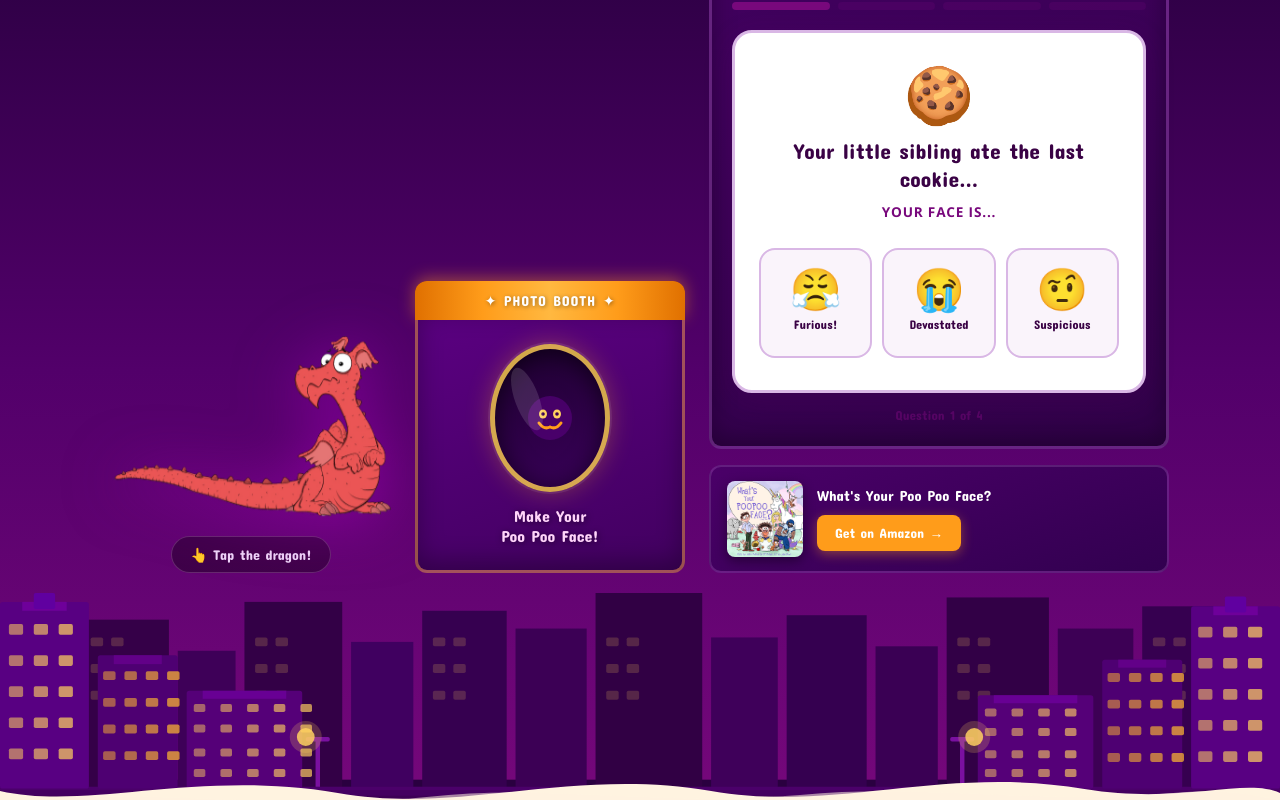
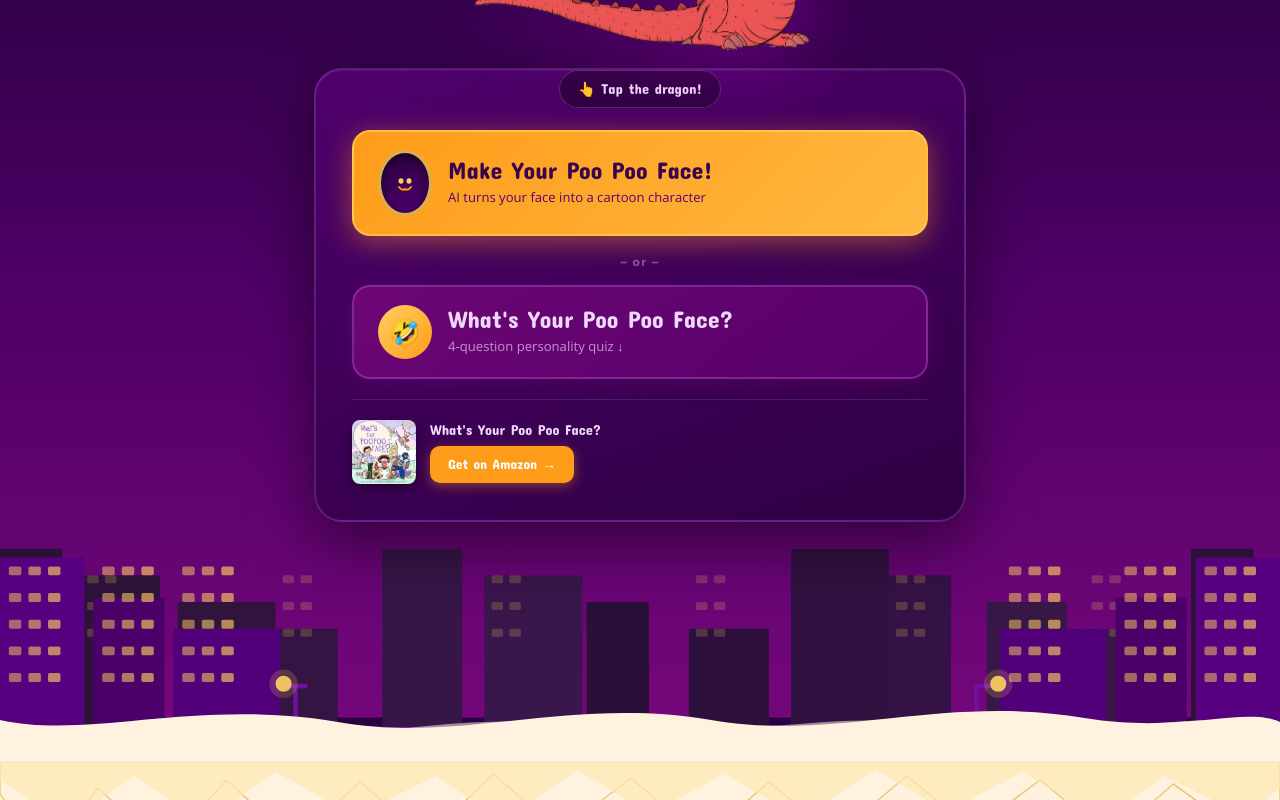
Before and after one commit to zpphillips-star/familyfables, a Next.js app: page / in a window 1280 px wide. Shown: the part 3160-3960 px from the top of the page. Built offline with nearby package versions, Linux system fonts and the light colour scheme.

Commit message:
Dragon's Town: overlapping hero-style layout + flux/dev model + Uint8Array CDN upload fix

```diff
--- a/app/page.tsx
+++ b/app/page.tsx
@@ -730,6 +730,7 @@ function ZoneDragonTown() {
   const [dragonEmoji, setDragonEmoji] = useState<string | null>(null);
   const [emojiKey, setEmojiKey] = useState(0);
   const [cameraOpen, setCameraOpen] = useState(false);
+  const [quizOpen, setQuizOpen] = useState(false);
   const FACES = ['😤','😂','😳','😬','🤨','😈','🤩','😭','🤔','🥹','😝','🤯'];
 
   const tapDragon = () => {
@@ -743,7 +744,8 @@ function ZoneDragonTown() {
     <section id="dragon" style={{
       background: 'linear-gradient(180deg, #160025 0%, #2e0045 25%, #52006a 60%, #78087c 100%)',
       position: 'relative', minHeight: '100vh', overflow: 'hidden',
-      paddingTop: '80px', paddingBottom: '260px',
+      paddingTop: '80px', paddingBottom: '240px',
+      display: 'flex', flexDirection: 'column', alignItems: 'center',
     }}>
 
       {/* Stars */}
@@ -766,146 +768,90 @@ function ZoneDragonTown() {
         pointerEvents: 'none',
       }}/>
 
-      {/* Back city layer — distant, darker */}
+      {/* Back city */}
       <div aria-hidden="true" style={{ position: 'absolute', bottom: 0, left: 0, right: 0, pointerEvents: 'none' }}>
-        <svg viewBox="0 0 1440 360" preserveAspectRatio="xMidYMax meet"
-          style={{ display: 'block', width: '100%', height: 'clamp(220px, 30vw, 360px)' }}>
-          {/* Ground */}
-          <rect x="0" y="300" width="1440" height="60" fill="#2a0040"/>
-          {/* Far buildings */}
-          <rect x="0"   y="160" width="80"  height="200" fill="#3a0052"/>
-          <rect x="90"  y="120" width="100" height="240" fill="#350048"/>
-          <rect x="200" y="155" width="65"  height="205" fill="#3e0058"/>
-          <rect x="275" y="100" width="110" height="260" fill="#330046"/>
-          <rect x="395" y="145" width="70"  height="215" fill="#400060"/>
-          <rect x="475" y="110" width="95"  height="250" fill="#360050"/>
-          <rect x="580" y="130" width="80"  height="230" fill="#3c0055"/>
-          <rect x="670" y="90"  width="120" height="270" fill="#310044"/>
-          <rect x="800" y="140" width="75"  height="220" fill="#3f005a"/>
-          <rect x="885" y="115" width="90"  height="245" fill="#350050"/>
-          <rect x="985" y="150" width="70"  height="210" fill="#3a0054"/>
-          <rect x="1065" y="95" width="115" height="265" fill="#320046"/>
-          <rect x="1190" y="130" width="85" height="230" fill="#3d0055"/>
-          <rect x="1285" y="105" width="100" height="255" fill="#360050"/>
-          <rect x="1395" y="155" width="45" height="205" fill="#3c0058"/>
-          {/* Dim far windows */}
-          {[90,275,475,670,1065,1285].flatMap((bx, bi) => [
-            [bx+12, 140],[bx+35, 140],[bx+12, 170],[bx+35, 170],[bx+12, 200],[bx+35, 200],
-          ].map(([wx,wy], wi) => (
-            <rect key={`bw${bi}${wi}`} x={wx} y={wy} width="14" height="10" rx="2" fill="#ffd060" opacity="0.18"/>
-          )))}
+        <svg viewBox="0 0 1440 320" preserveAspectRatio="xMidYMax meet"
+          style={{ display: 'block', width: '100%', height: 'clamp(200px, 28vw, 320px)' }}>
+          <rect x="0" y="270" width="1440" height="50" fill="#2a0040"/>
+          {[0,90,200,310,430,545,660,775,890,1000,1110,1220,1340].map((bx, i) => (
+            <rect key={i} x={bx} y={80 + (i%4)*30} width={70+(i%3)*20} height={240-(i%4)*30} fill={`hsl(280,${50+i%10}%,${14+i%6}%)`} rx="2"/>
+          ))}
+          {[90,310,545,775,1000,1220].flatMap((bx, bi) =>
+            [[bx+8,110],[bx+28,110],[bx+8,140],[bx+28,140],[bx+8,170],[bx+28,170]].map(([wx,wy],wi) => (
+              <rect key={`${bi}${wi}`} x={wx} y={wy} width="13" height="9" rx="2" fill="#ffd060" opacity="0.2"/>
+            ))
+          )}
         </svg>
       </div>
 
-      {/* Front city layer — closer, more detail, glowing windows */}
+      {/* Front city with street */}
       <div aria-hidden="true" style={{ position: 'absolute', bottom: 0, left: 0, right: 0, pointerEvents: 'none' }}>
-        <svg viewBox="0 0 1440 300" preserveAspectRatio="xMidYMax meet"
-          style={{ display: 'block', width: '100%', height: 'clamp(180px, 26vw, 300px)' }}>
-          {/* Street */}
-          <rect x="0" y="248" width="1440" height="52" fill="#3d0055"/>
-          <rect x="0" y="248" width="1440" height="4"  fill="#5a0080" opacity="0.5"/>
-          {/* Sidewalk line */}
-          <rect x="0" y="252" width="1440" height="6" fill="#4a0068" opacity="0.6"/>
-
-          {/* Building L1 — tall tower */}
-          <rect x="0"   y="40"  width="100" height="210" fill="#580082" rx="3"/>
-          <rect x="25"  y="40"  width="50"  height="10"  fill="#6e009a"/>
-          <rect x="38"  y="30"  width="24"  height="18"  fill="#6000a0" rx="2"/>
-          {[65,100,135,170,205].flatMap((wy, ri) => [10,38,66].map((wx, ci) => (
-            <rect key={`l1${ri}${ci}`} x={wx} y={wy} width="16" height="12" rx="2"
-              fill="#ffd060" opacity={0.55 + ci * 0.08}/>
-          )))}
-
-          {/* Building L2 — medium */}
-          <rect x="110" y="100" width="90"  height="150" fill="#4e0072" rx="3"/>
-          <rect x="128" y="100" width="54"  height="10"  fill="#620088"/>
-          {[118,148,178,208].flatMap((wy, ri) => [116,140,164,188].map((wx, ci) => (
-            <rect key={`l2${ri}${ci}`} x={wx} y={wy} width="14" height="10" rx="2"
-              fill="#ffb830" opacity={0.5 + ci * 0.07}/>
-          )))}
-
-          {/* Building L3 — wide squat */}
-          <rect x="210" y="140" width="130" height="110" fill="#550078" rx="3"/>
-          <rect x="228" y="140" width="94"  height="9"   fill="#680094"/>
-          {[155,178,205,228].flatMap((wy, ri) => [218,248,278,308,338].map((wx, ci) => (
-            <rect key={`l3${ri}${ci}`} x={wx} y={wy} width="13" height="9" rx="2"
-              fill="#ffd060" opacity={0.48 + ci * 0.05}/>
-          )))}
-
+        <svg viewBox="0 0 1440 280" preserveAspectRatio="xMidYMax meet"
+          style={{ display: 'block', width: '100%', height: 'clamp(180px, 24vw, 280px)' }}>
+          <rect x="0" y="240" width="1440" height="40" fill="#3d0055"/>
+          <rect x="0" y="240" width="1440" height="5" fill="#5a0080" opacity="0.6"/>
+          {/* Buildings L */}
+          <rect x="0"   y="50"  width="95"  height="190" fill="#560080" rx="2"/>
+          <rect x="105" y="95"  width="80"  height="145" fill="#4a0068" rx="2"/>
+          <rect x="195" y="130" width="120" height="110" fill="#52007a" rx="2"/>
+          {[0,105,195].flatMap((bx,bi) => [60,90,120,150,180].flatMap((wy,ri) =>
+            [bx+10,bx+32,bx+54].map((wx,ci) =>
+              wx < bx + (bi===2?110:bi===1?70:85) ? (
+                <rect key={`lb${bi}${ri}${ci}`} x={wx} y={wy} width="14" height="10" rx="2" fill="#ffd060" opacity={0.5+ci*0.07}/>
+              ) : null
+            )
+          ))}
           {/* Street lamp L */}
-          <rect x="355" y="192" width="5" height="56" fill="#7a10a0"/>
-          <rect x="344" y="192" width="27" height="5" rx="2" fill="#7a10a0"/>
-          <circle cx="344" cy="192" r="10" fill="#ffd060" opacity="0.85"/>
-          <circle cx="344" cy="192" r="18" fill="#ffd060" opacity="0.2"/>
-
-          {/* Building R1 — mirror tall tower */}
-          <rect x="1340" y="45"  width="100" height="205" fill="#580082" rx="3"/>
-          <rect x="1365" y="45"  width="50"  height="10"  fill="#6e009a"/>
-          <rect x="1378" y="34"  width="24"  height="18"  fill="#6000a0" rx="2"/>
-          {[68,103,138,173,208].flatMap((wy, ri) => [1348,1376,1404].map((wx, ci) => (
-            <rect key={`r1${ri}${ci}`} x={wx} y={wy} width="16" height="12" rx="2"
-              fill="#ffd060" opacity={0.55 + ci * 0.08}/>
-          )))}
-
-          {/* Building R2 */}
-          <rect x="1240" y="105" width="90"  height="145" fill="#4e0072" rx="3"/>
-          <rect x="1258" y="105" width="54"  height="9"   fill="#620088"/>
-          {[120,150,180,210].flatMap((wy, ri) => [1246,1270,1294,1318].map((wx, ci) => (
-            <rect key={`r2${ri}${ci}`} x={wx} y={wy} width="14" height="10" rx="2"
-              fill="#ffb830" opacity={0.5 + ci * 0.07}/>
-          )))}
-
-          {/* Building R3 — wide squat */}
-          <rect x="1100" y="145" width="130" height="105" fill="#550078" rx="3"/>
-          <rect x="1118" y="145" width="94"  height="9"   fill="#680094"/>
-          {[160,182,207,228].flatMap((wy, ri) => [1108,1138,1168,1198].map((wx, ci) => (
-            <rect key={`r3${ri}${ci}`} x={wx} y={wy} width="13" height="9" rx="2"
-              fill="#ffd060" opacity={0.48 + ci * 0.05}/>
-          )))}
-
+          <rect x="330" y="192" width="5" height="48" fill="#7010a0"/>
+          <rect x="319" y="192" width="27" height="5" rx="2" fill="#7010a0"/>
+          <circle cx="319" cy="192" r="9" fill="#ffd060" opacity="0.9"/>
+          <circle cx="319" cy="192" r="16" fill="#ffd060" opacity="0.18"/>
+          {/* Buildings R */}
+          <rect x="1345" y="50"  width="95"  height="190" fill="#560080" rx="2"/>
+          <rect x="1255" y="95"  width="80"  height="145" fill="#4a0068" rx="2"/>
+          <rect x="1125" y="130" width="120" height="110" fill="#52007a" rx="2"/>
+          {[1345,1255,1125].flatMap((bx,bi) => [60,90,120,150,180].flatMap((wy,ri) =>
+            [bx+10,bx+32,bx+54].map((wx,ci) =>
+              wx < bx + (bi===2?110:bi===1?70:85) ? (
+                <rect key={`rb${bi}${ri}${ci}`} x={wx} y={wy} width="14" height="10" rx="2" fill="#ffd060" opacity={0.5+ci*0.07}/>
+              ) : null
+            )
+          ))}
           {/* Street lamp R */}
-          <rect x="1080" y="192" width="5" height="56" fill="#7a10a0"/>
-          <rect x="1069" y="192" width="27" height="5" rx="2" fill="#7a10a0"/>
-          <circle cx="1096" cy="192" r="10" fill="#ffd060" opacity="0.85"/>
-          <circle cx="1096" cy="192" r="18" fill="#ffd060" opacity="0.2"/>
+          <rect x="1096" y="192" width="5" height="48" fill="#7010a0"/>
+          <rect x="1096" y="192" width="27" height="5" rx="2" fill="#7010a0"/>
+          <circle cx="1123" cy="192" r="9" fill="#ffd060" opacity="0.9"/>
+          <circle cx="1123" cy="192" r="16" fill="#ffd060" opacity="0.18"/>
         </svg>
       </div>
 
-      {/* ── Content ───────────────────────────────────────────────────────────── */}
-      <div style={{ maxWidth: '1240px', margin: '0 auto', padding: '0 24px', position: 'relative', zIndex: 2 }}>
+      {/* ── Content — stacked like hero, dragon overlapping into activities ── */}
+      <div style={{ position: 'relative', zIndex: 2, width: '100%', maxWidth: '700px', padding: '0 24px', display: 'flex', flexDirection: 'column', alignItems: 'center' }}>
+
         <Reveal>
           <h2 style={{
-            fontFamily: FF, fontSize: 'clamp(2.6rem, 7vw, 5rem)',
-            color: '#ffffff', textAlign: 'center', marginBottom: '48px',
-            textShadow: '3px 3px 0 rgba(0,0,0,0.3)',
+            fontFamily: FF, fontSize: 'clamp(2.6rem, 8vw, 5rem)',
+            color: '#ffffff', textAlign: 'center', marginBottom: '0',
+            textShadow: '3px 3px 0 rgba(0,0,0,0.35)',
           }}>
             The Dragon&apos;s Town
           </h2>
         </Reveal>
 
-        {/* Three storefronts on the same street */}
-        <div style={{
-          display: 'flex', gap: '24px', flexWrap: 'wrap',
-          alignItems: 'flex-end', justifyContent: 'center',
-        }}>
-
-          {/* ── DRAGON CORNER ── */}
-          <Reveal delay={80}>
-            <div style={{ display: 'flex', flexDirection: 'column', alignItems: 'center' }}>
-              {/* Speech bubble */}
-              <div style={{ position: 'relative', marginBottom: '8px' }}>
+        {/* Dragon — large and central, overlaps down into the activity area */}
+        <Reveal delay={80} style={{ position: 'relative', marginBottom: '-40px', zIndex: 4 }}>
+          <div style={{ position: 'relative', display: 'flex', flexDirection: 'column', alignItems: 'center' }}>
             {dragonEmoji && (
               <div key={emojiKey} style={{
-                    position: 'absolute', top: '-96px', left: '50%', transform: 'translateX(-50%)',
+                position: 'absolute', top: '-80px', left: '50%', transform: 'translateX(-50%)',
                 zIndex: 10, pointerEvents: 'none',
                 animation: 'popIn 0.35s cubic-bezier(.175,.885,.32,1.275) both',
               }}>
                 <div style={{
-                      background: 'white', borderRadius: '50%', width: '80px', height: '80px',
+                  background: 'white', borderRadius: '50%', width: '76px', height: '76px',
                   display: 'flex', alignItems: 'center', justifyContent: 'center',
-                      fontSize: '3rem', boxShadow: '0 6px 24px rgba(0,0,0,0.3)',
+                  fontSize: '2.8rem', boxShadow: '0 6px 24px rgba(0,0,0,0.3)',
                 }}>{dragonEmoji}</div>
-                    {/* Bubble tail */}
                 <div style={{
                   position: 'absolute', bottom: '-10px', left: '50%', transform: 'translateX(-50%)',
                   width: 0, height: 0,
@@ -921,150 +867,133 @@ function ZoneDragonTown() {
               style={{
                 cursor: 'pointer', outline: 'none',
                 animation: 'floatBob 5s ease-in-out infinite 0.3s',
-                    filter: 'drop-shadow(0 6px 30px rgba(180,0,200,0.5))',
+                filter: 'drop-shadow(0 6px 40px rgba(200,0,220,0.45))',
               }}
             >
               <Image
                 src="/images/originals/poo-poo-dragon-flipped.png"
-                    alt="Poo Poo Dragon" width={260} height={260}
-                    style={{ width: 'clamp(180px, 28vw, 280px)', height: 'auto', display: 'block' }}
+                alt="Poo Poo Dragon" width={300} height={300}
+                style={{ width: 'clamp(220px, 40vw, 340px)', height: 'auto', display: 'block' }}
               />
             </div>
-              </div>
             <p style={{
-                fontFamily: FF, color: '#f0d8fa', fontSize: '0.88rem',
+              fontFamily: FF, color: '#f0d8fa', fontSize: '0.9rem',
               background: 'rgba(0,0,0,0.35)', padding: '6px 18px', borderRadius: '999px',
-                border: '1px solid rgba(255,200,255,0.2)',
+              border: '1px solid rgba(255,200,255,0.2)', marginTop: '8px',
             }}>
               👆 Tap the dragon!
             </p>
           </div>
         </Reveal>
 
-          {/* ── PHOTO BOOTH STOREFRONT ── */}
-          <Reveal delay={160}>
-            <div style={{ display: 'flex', flexDirection: 'column', alignItems: 'stretch', width: 'clamp(200px, 28vw, 270px)' }}>
-              {/* Storefront sign board */}
+        {/* Activities — unified card that the dragon overlaps into from above */}
+        <Reveal delay={180} style={{ width: '100%' }}>
           <div style={{
-                background: 'linear-gradient(90deg, #e07000, #ff9c1a, #ffb840, #ff9c1a, #e07000)',
-                borderRadius: '12px 12px 0 0',
-                padding: '8px 16px', textAlign: 'center',
-                fontFamily: FF, color: 'white', fontSize: '0.9rem', letterSpacing: '0.06em',
-                boxShadow: '0 -3px 16px rgba(255,156,26,0.45)',
-                textShadow: '1px 1px 4px rgba(0,0,0,0.4)',
+            background: 'linear-gradient(160deg, rgba(80,0,110,0.96), rgba(45,0,65,0.98))',
+            borderRadius: '28px',
+            border: '2px solid rgba(200,120,240,0.25)',
+            padding: 'clamp(40px,7vw,60px) clamp(20px,5vw,36px) clamp(24px,4vw,36px)',
+            boxShadow: '0 20px 60px rgba(0,0,0,0.5), inset 0 1px 0 rgba(255,255,255,0.06)',
           }}>
-                ✦ PHOTO BOOTH ✦
-              </div>
-              {/* Storefront body */}
+            {/* Photo Booth button */}
             <div
               onClick={() => setCameraOpen(true)}
               role="button" tabIndex={0} aria-label="Make your Poo Poo Face with the camera"
               onKeyDown={e => e.key === 'Enter' && setCameraOpen(true)}
               style={{
-                  cursor: 'pointer', outline: 'none',
-                  background: 'linear-gradient(160deg, #5a0080, #420060)',
-                  border: '3px solid rgba(255,180,50,0.45)',
-                  borderTop: 'none', borderRadius: '0 0 12px 12px',
-                  padding: '24px 16px',
-                  display: 'flex', flexDirection: 'column', alignItems: 'center', gap: '14px',
-                  transition: 'filter 0.15s',
-                  boxShadow: 'inset 0 -8px 24px rgba(0,0,0,0.3)',
+                cursor: 'pointer', outline: 'none', marginBottom: '16px',
+                background: 'linear-gradient(135deg, #ff9c1a, #ffb840)',
+                borderRadius: '18px', padding: '18px 24px',
+                display: 'flex', alignItems: 'center', gap: '16px',
+                boxShadow: '0 6px 28px rgba(255,156,26,0.45)',
+                transition: 'transform 0.15s, box-shadow 0.15s',
+                border: '2px solid rgba(255,220,100,0.5)',
               }}
             >
-                {/* Mirror frame */}
+              {/* Mirror icon */}
               <div style={{
-                  width: '120px', height: '148px', borderRadius: '50%',
-                  background: 'linear-gradient(160deg, #1e0030, #3a005a)',
-                  border: '5px solid',
-                  borderColor: 'rgba(255,210,80,0.8)',
+                width: '54px', height: '66px', borderRadius: '50%', flexShrink: 0,
+                background: 'linear-gradient(160deg, #2a0040, #500070)',
+                border: '3px solid rgba(255,220,80,0.8)',
                 display: 'flex', alignItems: 'center', justifyContent: 'center',
-                  position: 'relative', overflow: 'hidden',
-                  boxShadow: '0 0 0 2px rgba(255,255,255,0.08), inset 0 4px 24px rgba(0,0,0,0.6), 0 0 24px rgba(255,180,30,0.3)',
+                boxShadow: 'inset 0 3px 12px rgba(0,0,0,0.5)',
               }}>
-                  {/* Mirror shine */}
-                  <div style={{
-                    position: 'absolute', top: '12%', left: '18%',
-                    width: '22%', height: '48%', borderRadius: '50%',
-                    background: 'rgba(255,255,255,0.13)', transform: 'rotate(-20deg)',
-                  }}/>
-                  {/* Mirror icon */}
-                  <svg width="56" height="56" viewBox="0 0 56 56" fill="none" aria-hidden="true">
-                    <circle cx="28" cy="28" r="22" fill="#5a0080" opacity="0.6"/>
-                    <ellipse cx="21" cy="24" rx="4" ry="4.5" fill="#ffd060"/>
-                    <ellipse cx="35" cy="24" rx="4" ry="4.5" fill="#ffd060"/>
-                    <path d="M17 33 Q22 40 28 37 Q34 40 39 33" stroke="#ff9c1a" strokeWidth="3" fill="none" strokeLinecap="round"/>
-                    <circle cx="21" cy="24" r="1.8" fill="#3a0050"/>
-                    <circle cx="35" cy="24" r="1.8" fill="#3a0050"/>
+                <svg width="28" height="28" viewBox="0 0 28 28" fill="none" aria-hidden="true">
+                  <ellipse cx="10" cy="12" rx="2.5" ry="2.8" fill="#ffd060"/>
+                  <ellipse cx="18" cy="12" rx="2.5" ry="2.8" fill="#ffd060"/>
+                  <path d="M8 18 Q11 22 14 20 Q17 22 20 18" stroke="#ff9c1a" strokeWidth="2" fill="none" strokeLinecap="round"/>
                 </svg>
               </div>
-                <span style={{
-                  fontFamily: FF, color: '#ffd4fa', fontSize: '1rem',
-                  textAlign: 'center', lineHeight: 1.25,
-                  textShadow: '1px 1px 6px rgba(0,0,0,0.5)',
-                }}>
-                  Make Your<br/>Poo Poo Face!
-                </span>
+              <div>
+                <div style={{ fontFamily: FF, color: '#3a0050', fontSize: 'clamp(1.2rem, 4vw, 1.5rem)', lineHeight: 1.1 }}>
+                  Make Your Poo Poo Face!
+                </div>
+                <div style={{ fontFamily: OS, color: '#5a0070', fontSize: '0.82rem', marginTop: '3px' }}>
+                  AI turns your face into a cartoon character
                 </div>
               </div>
-          </Reveal>
+            </div>
 
-          {/* ── TOWN HALL QUIZ STOREFRONT ── */}
-          <Reveal delay={240} style={{ flex: '1 1 280px', maxWidth: '460px' }}>
-            <div style={{ display: 'flex', flexDirection: 'column', alignItems: 'stretch' }}>
-              {/* Storefront sign */}
+            {/* Divider */}
+            <div style={{ textAlign: 'center', margin: '4px 0 12px', fontFamily: CAT, fontWeight: 800, color: 'rgba(200,150,220,0.5)', fontSize: '0.8rem', letterSpacing: '0.1em' }}>— or —</div>
+
+            {/* Quiz toggle */}
+            <div
+              onClick={() => setQuizOpen(o => !o)}
+              role="button" tabIndex={0} aria-label="Take the What's Your Face quiz"
+              onKeyDown={e => e.key === 'Enter' && setQuizOpen(o => !o)}
+              style={{
+                cursor: 'pointer', outline: 'none', marginBottom: quizOpen ? '16px' : '0',
+                background: 'linear-gradient(135deg, rgba(120,8,124,0.8), rgba(90,0,110,0.9))',
+                borderRadius: '18px', padding: '18px 24px',
+                display: 'flex', alignItems: 'center', gap: '16px',
+                boxShadow: '0 4px 20px rgba(120,8,124,0.35)',
+                transition: 'all 0.2s',
+                border: '2px solid rgba(200,120,240,0.3)',
+              }}
+            >
               <div style={{
-                background: 'linear-gradient(90deg, #5a006a, #78087c, #9010a0, #78087c, #5a006a)',
-                borderRadius: '12px 12px 0 0',
-                padding: '8px 16px', textAlign: 'center',
-                fontFamily: FF, color: 'white', fontSize: '0.9rem', letterSpacing: '0.06em',
-                boxShadow: '0 -3px 14px rgba(120,8,124,0.45)',
-                textShadow: '1px 1px 4px rgba(0,0,0,0.4)',
-              }}>
-                ✦ TOWN HALL QUIZ ✦
+                width: '54px', height: '54px', borderRadius: '50%', flexShrink: 0,
+                background: 'linear-gradient(135deg, #ffd060, #ff9c1a)',
+                display: 'flex', alignItems: 'center', justifyContent: 'center',
+                fontSize: '1.6rem',
+              }}>🤣</div>
+              <div>
+                <div style={{ fontFamily: FF, color: '#f0d8fa', fontSize: 'clamp(1.2rem, 4vw, 1.5rem)', lineHeight: 1.1 }}>
+                  What&apos;s Your Poo Poo Face?
                 </div>
-              {/* Storefront body */}
-              <div style={{
-                background: 'linear-gradient(160deg, #420060, #300048)',
-                border: '3px solid rgba(200,120,220,0.3)',
-                borderTop: 'none', borderRadius: '0 0 12px 12px',
-                padding: '20px', textAlign: 'center',
-                boxShadow: 'inset 0 -8px 24px rgba(0,0,0,0.3)',
-              }}>
-                <h3 style={{
-                  fontFamily: FF, color: '#f0d8fa',
-                  fontSize: 'clamp(1.4rem, 3.5vw, 2rem)',
-                  marginBottom: '16px',
-                }}>
-                  What&apos;s Your Face?
-                </h3>
+                <div style={{ fontFamily: OS, color: 'rgba(220,180,240,0.8)', fontSize: '0.82rem', marginTop: '3px' }}>
+                  {quizOpen ? 'tap to close ↑' : '4-question personality quiz ↓'}
+                </div>
+              </div>
+            </div>
+
+            {/* Quiz — expands in place */}
+            {quizOpen && (
+              <div style={{ animation: 'popIn 0.3s ease-out both' }}>
                 <PooFaceQuiz />
               </div>
+            )}
 
-              {/* Book card — same storefront language */}
+            {/* Book buy strip */}
             <div style={{
-                marginTop: '16px',
-                background: 'linear-gradient(160deg, #4a0068, #320050)',
-                borderRadius: '12px',
-                border: '2px solid rgba(200,120,220,0.25)',
-                padding: '14px 16px',
+              marginTop: '20px', paddingTop: '20px',
+              borderTop: '1px solid rgba(200,120,240,0.18)',
               display: 'flex', gap: '14px', alignItems: 'center',
             }}>
               <Image
                 src="/images/wp/whats-your-poopoo-face-400.png"
-                  alt="What's Your Poo Poo Face" width={120} height={120}
-                  style={{ width: '76px', height: 'auto', borderRadius: '8px', flexShrink: 0,
-                    boxShadow: '0 4px 12px rgba(0,0,0,0.4)',
-                  }}
+                alt="What's Your Poo Poo Face" width={100} height={100}
+                style={{ width: '64px', height: 'auto', borderRadius: '8px', flexShrink: 0, boxShadow: '0 4px 12px rgba(0,0,0,0.4)' }}
               />
               <div style={{ flex: 1 }}>
-                  <p style={{ fontFamily: FF, color: '#fff', fontSize: '0.92rem', marginBottom: '10px', lineHeight: 1.2 }}>
+                <p style={{ fontFamily: FF, color: '#f0d8fa', fontSize: '0.9rem', marginBottom: '8px', lineHeight: 1.2 }}>
                   What&apos;s Your Poo Poo Face?
                 </p>
                 <a href={AMAZON_STORE_URL} target="_blank" rel="noopener noreferrer" style={{
                   display: 'inline-block', background: '#ff9c1a', color: '#fff',
-                    padding: '7px 18px', borderRadius: '8px', textDecoration: 'none',
-                    fontFamily: FF, fontSize: '0.85rem',
-                    boxShadow: '0 3px 12px rgba(255,156,26,0.4)',
+                  padding: '7px 18px', borderRadius: '10px', textDecoration: 'none',
+                  fontFamily: FF, fontSize: '0.85rem', boxShadow: '0 3px 12px rgba(255,156,26,0.4)',
                 }}>
                   Get on Amazon →
                 </a>
@@ -1072,7 +1001,6 @@ function ZoneDragonTown() {
             </div>
           </div>
         </Reveal>
-        </div>
       </div>
 
       {/* Camera modal */}
```
Also changed, not shown: app/api/poo-face/route.ts (+14 -18 lines). Lines whose indentation alone changed are shown as unchanged.
